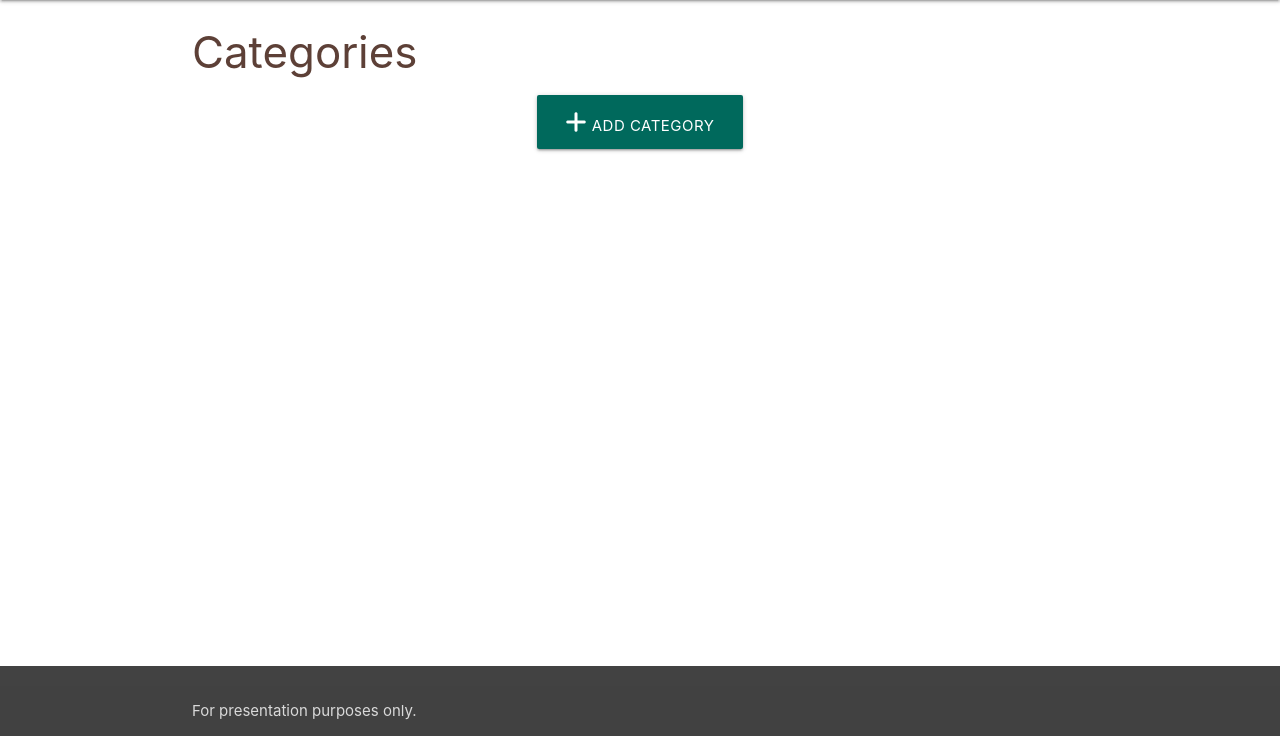
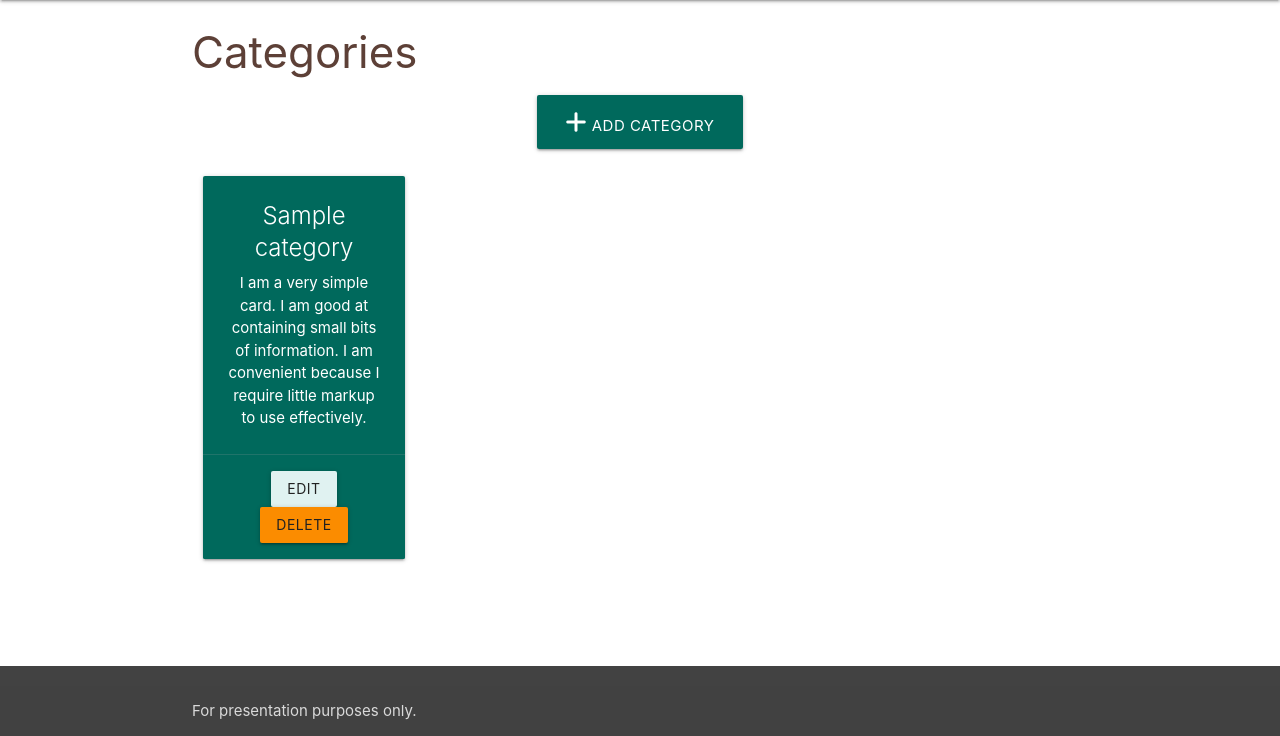
Before and after one commit to JoelMichaelRutter/task-manager-app-mini-project, a Flask app: page /categories in a window 1280 px wide. Shown: the part 64-800 px from the top of the page. Run offline with Flask 2, Linux system fonts and the light colour scheme; tables that the repository leaves empty hold one stand-in row (values such as "Sample post"); some libraries are stand-ins or nearby versions.

Commit message:
add functionality for reading database into routes.py, updated categories.html to loop through database query results and display cards

```diff
--- a/taskmanager/routes.py
+++ b/taskmanager/routes.py
@@ -10,8 +10,8 @@ def home():
 
 @app.route("/categories")
 def categories():
-    return render_template("categories.html")
-
+    categories = list(Category.query.order_by(Category.category_name).all())
+    return render_template("categories.html", categories=categories)
 
 
 @app.route("/add_cateogry", methods=["GET", "POST"])
--- a/taskmanager/templates/categories.html
+++ b/taskmanager/templates/categories.html
@@ -11,4 +11,22 @@
     </div>
 </div>
 
+<div class="row">
+    {% for category in categories %}
+    <div class="col s12 m6 l3">
+      <div class="card teal darken-3 center-align">
+        <div class="card-content white-text">
+          <span class="card-title">{{category.category_name}}</span>
+          <p>I am a very simple card. I am good at containing small bits of information.
+          I am convenient because I require little markup to use effectively.</p>
+        </div>
+        <div class="card-action">
+          <a href="#" class="btn teal lighten-5 grey-text text-darken-4">Edit</a>
+          <a href="#" class="btn orange darken-1 grey-text text-darken-4">Delete</a>
+        </div>
+      </div>
+    </div>
+    {% endfor %}
+  </div>
+
 {% endblock %}
```
